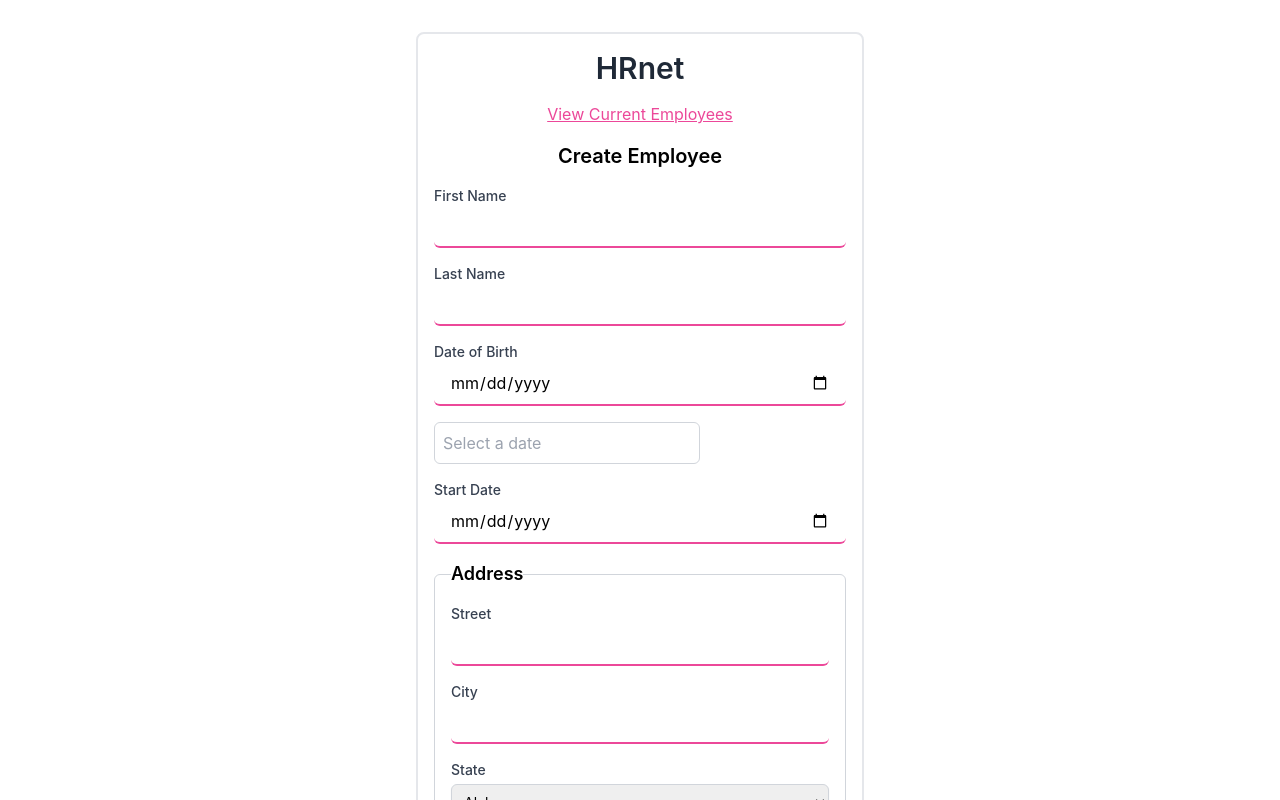
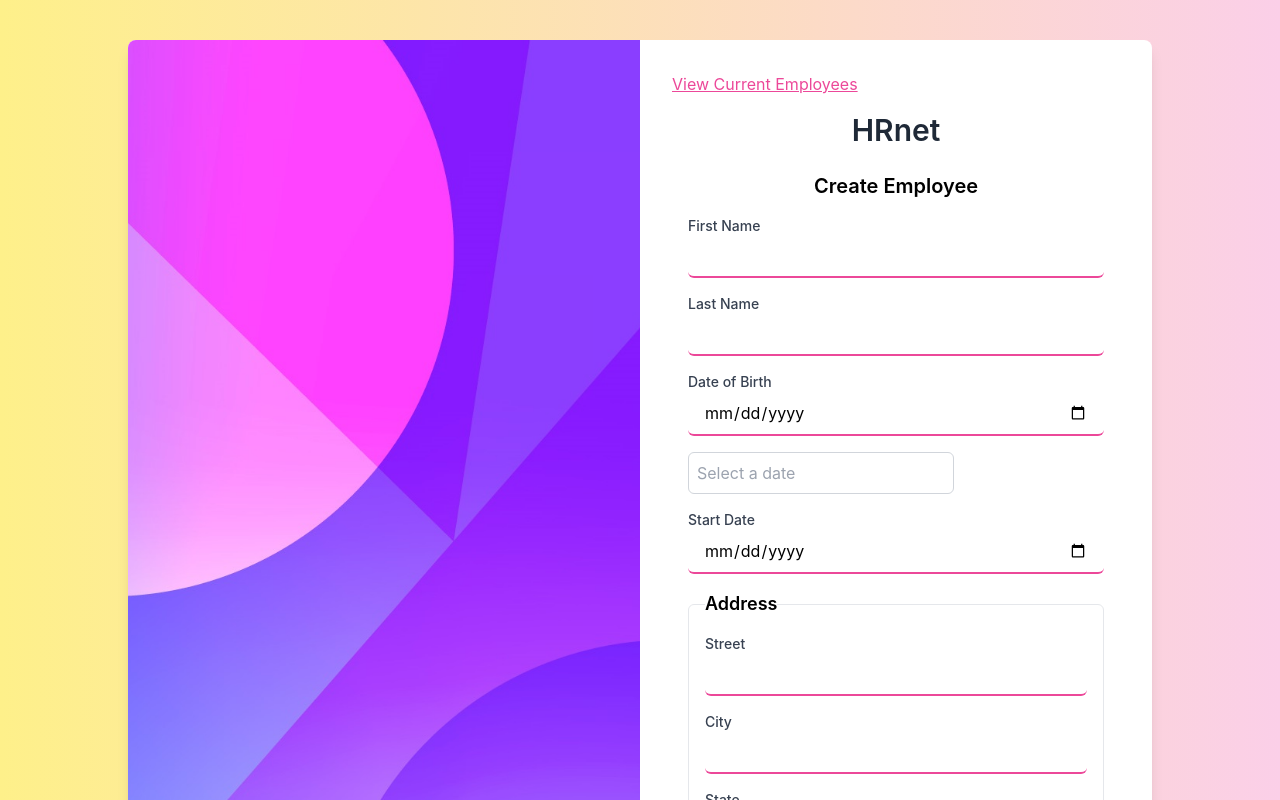
Before and after one commit to Flo-is-dev/Application-RH, a React (Create React App) app: page / in a window 1280 px wide. Shown: the top 800 px of the page. Built offline with nearby package versions, Linux system fonts and the light colour scheme.

Commit message:
design updated

```diff
--- a/src/App.js
+++ b/src/App.js
@@ -1,4 +1,5 @@
 import { BrowserRouter, Routes, Route } from "react-router-dom";
+import Home from "./assets/pages/Home";
 import Form from "./assets/pages/Form";
 import Tab from "./assets/pages/Tab";
 import Error from "./assets/pages/Error";
@@ -7,7 +8,8 @@ const App = () => {
   return (
     <BrowserRouter>
       <Routes>
-        <Route path="/" element={<Form />} />
+        <Route path="/" element={<Home />} />
+        <Route path="/Form" element={<Form />} />
         <Route path="/Tab" element={<Tab />} />
         <Route path="*" element={<Error />} />
       </Routes>
--- a/src/assets/pages/Form.js
+++ b/src/assets/pages/Form.js
@@ -50,16 +50,10 @@ const Form = () => {
   };
 
   return (
-    <div className="max-w-md mx-auto my-8 p-4 bg-white border-2 rounded-lg">
-      <h1 className="text-3xl font-semibold text-center text-gray-800">
+    <div className="max-w-md mx-auto px-4 bg-white rounded-lg">
+      <h1 className="text-3xl mb-6 font-semibold text-center text-gray-800">
         HRnet
       </h1>
-      <a
-        href="/Tab"
-        className="text-pink-500 hover:text-pink-700 block text-center my-4 underline"
-      >
-        View Current Employees
-      </a>
       <h2 className="text-xl font-semibold text-center mb-4">
         Create Employee
       </h2>
@@ -97,7 +91,7 @@ const Form = () => {
           onChange={handleChange}
           error={errors.startDate}
         />
-        <fieldset className="border border-gray-300 p-4 rounded-md">
+        <fieldset className="border border-gray-200 p-4 rounded-md">
           <legend className="text-lg font-semibold">Address</legend>
           <InputField
             label="Street"
@@ -142,7 +136,7 @@ const Form = () => {
         />
         <button
           type="submit"
-          className="w-full bg-orange-400 text-white p-2 rounded-md hover:bg-orange-600"
+          className="w-full bg-pink-500 hover:bg-pink-600 text-white font-semibold py-2 rounded-md shadow-md transition duration-300"
         >
           Save
         </button>
--- /dev/null
+++ b/src/assets/pages/Home.js
@@ -0,0 +1,32 @@
+import Form from "./Form";
+
+const Home = () => {
+  return (
+    <main className="bg-gradient-to-r from-yellow-200 to-pink-200 min-h-screen flex items-center justify-center">
+      <div className="bg-white shadow-lg rounded-lg overflow-hidden w-full max-w-5xl my-10">
+        <div className="sm:flex sm:flex-row">
+          {/* <!-- Left Image Section --> */}
+          <div className="sm:w-1/2 bg-gradient-to-r from-pink-300 to-purple-600 flex justify-center items-center">
+            <img
+              src="/bg.jpg"
+              alt="Illustration"
+              className="w-full h-full object-cover"
+            />
+          </div>
+
+          {/* <!-- Right Form Section --> */}
+          <div className="p-8 sm:w-1/2">
+            <a
+              href="/Tab"
+              className="text-pink-500 hover:text-pink-700 block  mb-4 underline"
+            >
+              View Current Employees
+            </a>
+            <Form />
+          </div>
+        </div>
+      </div>
+    </main>
+  );
+};
+export default Home;
```
Also changed, not shown: public/bg.jpg (added), public/favicon.svg.
